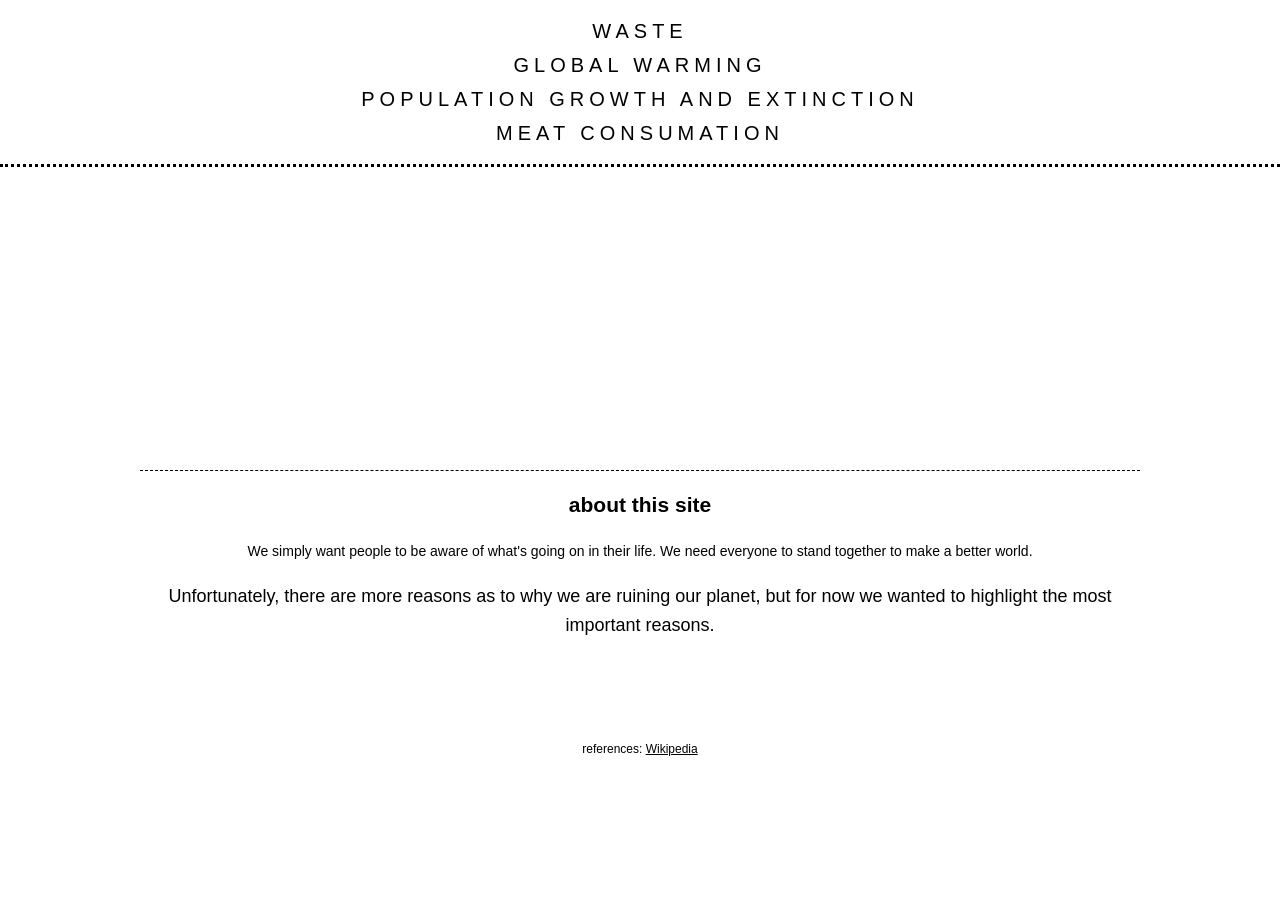
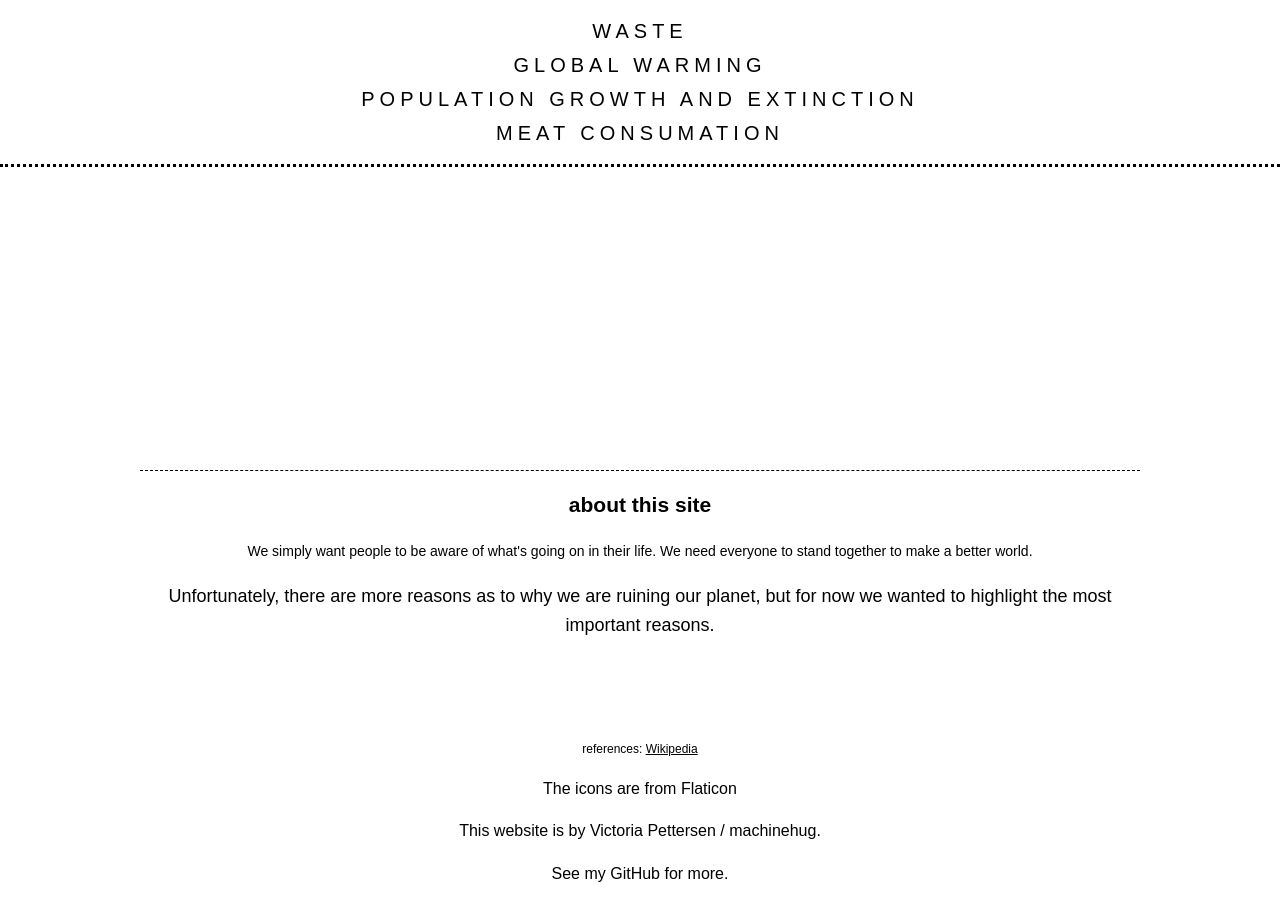
Before and after one commit to machinehug/we-are-killing-the-planet, a plain HTML site: page page/about.html in a window 1280 px wide. Shown: the top 920 px of the page. Drawn offline with Linux system fonts and the light colour scheme.

Commit message:
Added credits

```diff
--- a/page/about.html
+++ b/page/about.html
@@ -58,7 +58,17 @@
 
             <p style="font-size: 12px;">references: <a href="https://www.wikipedia.org/"><u>Wikipedia</u></a></p>
 
-        </p>
+            <p>
+                The icons are from <a href="https://www.flaticon.com/">Flaticon</a>
+            </p>
+
+            <p>
+                This website is by Victoria Pettersen / machinehug.
+            </p>
+
+            <p>
+                See my <a href="https://github.com/machinehug">GitHub</a> for more.
+            </p>
 
     </div>
 
```
